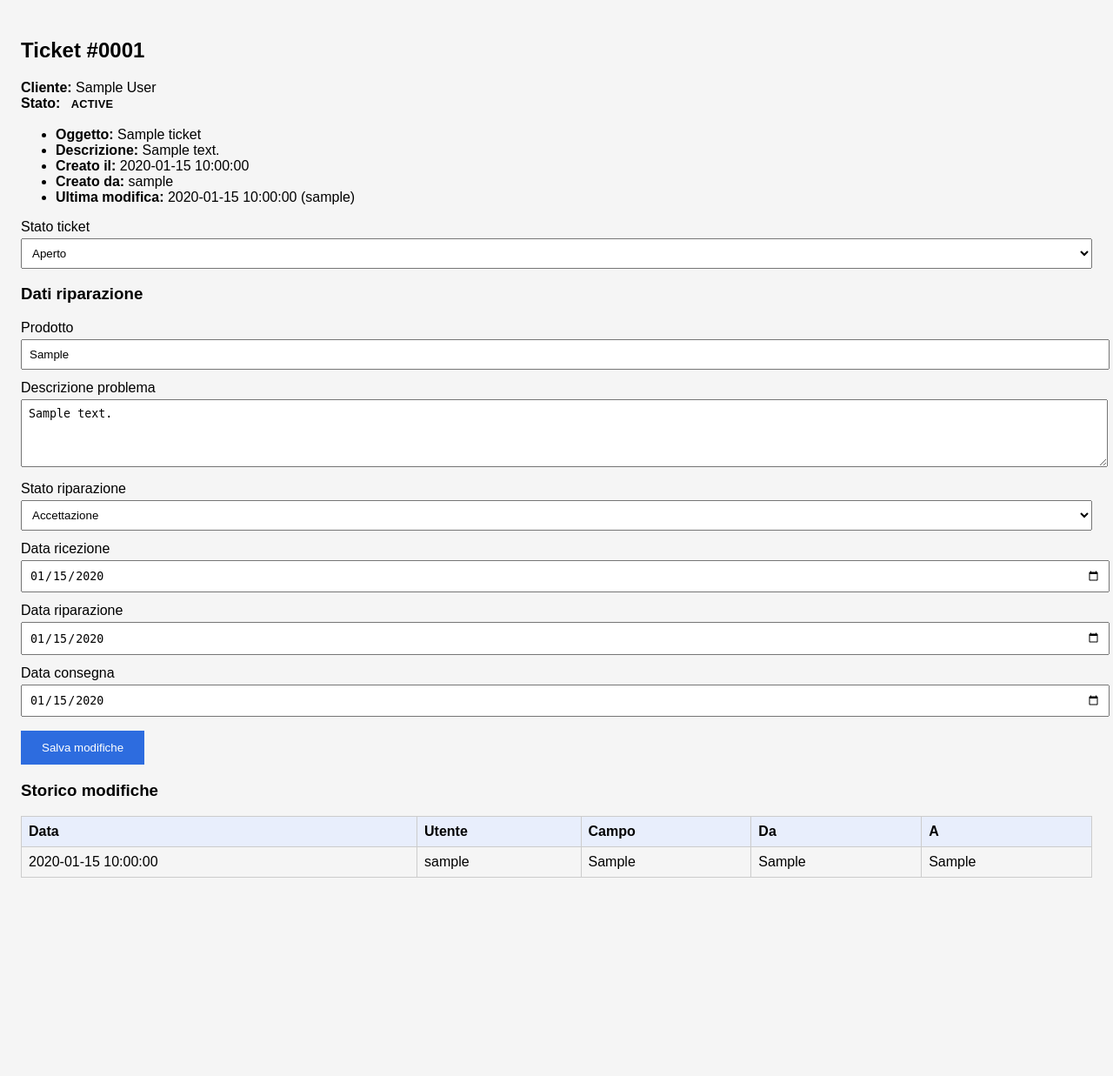
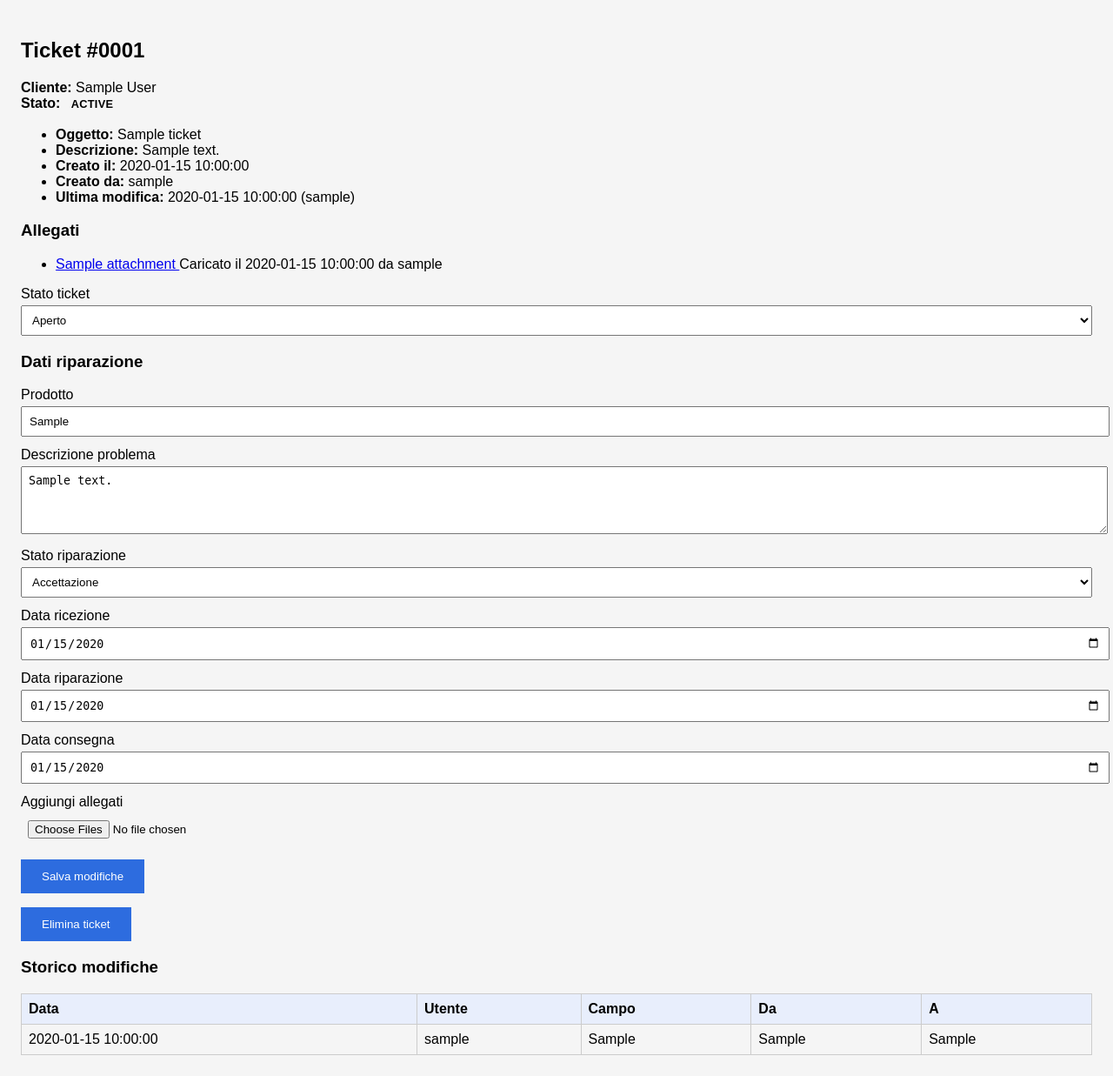
Before and after one commit to re-fagiano/GESTIONALEticket, a Flask app: page /tickets/1 in a window 1280 px wide. Shown: the part 69-1306 px from the top of the page at 87% size. Before the commit the page ends 1078 px from the top, so only its background shows below. Run offline with Flask 3, Linux system fonts and the light colour scheme; a user stored in the database is signed in; tables that the repository leaves empty hold one stand-in row (values such as "Sample post").

Commit message:
Gestione allegati per i ticket

```diff
--- a/app.py
+++ b/app.py
@@ -7,15 +7,30 @@ funzionalità per la gestione di clienti, ticket e riparazioni.
 """
 
 import os
+import re
+import uuid
 
-from flask import Flask, render_template, request, redirect, url_for, flash, abort
+from flask import (
+    Flask,
+    render_template,
+    request,
+    redirect,
+    url_for,
+    flash,
+    abort,
+    current_app,
+    send_from_directory,
+)
 from pathlib import Path
-from typing import Optional
+from typing import List, Optional, Sequence
 
 from database import get_db, init_db, close_db
 from flask_login import current_user, login_required
 
 from auth import admin_required, bp as auth_bp, login_manager
+
+from werkzeug.datastructures import FileStorage
+from werkzeug.utils import secure_filename
 
 
 TICKET_STATUSES = [
@@ -47,7 +62,158 @@ TICKET_HISTORY_FIELD_LABELS = {
     'date_received': 'Data ricezione',
     'date_repaired': 'Data riparazione',
     'date_returned': 'Data consegna',
+    'attachments': 'Allegati',
 }
+
+
+def _parse_size(value: Optional[str], default: int) -> int:
+    """Converte una stringa di dimensione (es. "10MB") in byte."""
+
+    if not value:
+        return default
+    raw_value = value.strip()
+    if not raw_value:
+        return default
+    try:
+        return int(raw_value)
+    except ValueError:
+        match = re.match(r'^(?P<number>\d+)\s*(?P<unit>[KMG]B)?$', raw_value, flags=re.IGNORECASE)
+        if not match:
+            return default
+        number = int(match.group('number'))
+        unit = match.group('unit')
+        if not unit:
+            return number
+        unit = unit.upper()
+        multipliers = {
+            'KB': 1024,
+            'MB': 1024 ** 2,
+            'GB': 1024 ** 3,
+        }
+        return number * multipliers.get(unit, 1)
+
+
+def _get_allowed_extensions(raw: Optional[str]) -> List[str]:
+    """Restituisce la lista delle estensioni consentite normalizzate."""
+
+    if not raw:
+        return ['pdf', 'png', 'jpg', 'jpeg', 'gif', 'txt', 'doc', 'docx']
+    extensions = []
+    for item in raw.split(','):
+        normalized = item.strip().lstrip('.').lower()
+        if normalized:
+            extensions.append(normalized)
+    return extensions or ['pdf', 'png', 'jpg', 'jpeg', 'gif', 'txt', 'doc', 'docx']
+
+
+def _allowed_file(filename: str) -> bool:
+    """Verifica se il file ha un'estensione consentita."""
+
+    allowed_extensions = set(current_app.config.get('ALLOWED_EXTENSIONS', []))
+    if not allowed_extensions:
+        return True
+    if '.' not in filename:
+        return False
+    ext = filename.rsplit('.', 1)[1].lower()
+    return ext in allowed_extensions
+
+
+def _save_ticket_attachments(
+    ticket_id: int,
+    files: Sequence[FileStorage],
+    uploaded_by: int,
+    db,
+) -> List[str]:
+    """Salva gli allegati sul filesystem e registra i metadati sul database."""
+
+    saved_names: List[str] = []
+    upload_folder = Path(current_app.config['UPLOAD_FOLDER'])
+    max_file_size = current_app.config.get('MAX_FILE_SIZE')
+
+    for file in files:
+        if not file or not file.filename:
+            continue
+
+        original_name = file.filename
+        safe_name = secure_filename(original_name)
+        if not safe_name:
+            flash('Impossibile caricare un file con nome non valido.', 'error')
+            continue
+
+        if not _allowed_file(safe_name):
+            flash(f"Il file {original_name} ha un'estensione non consentita.", 'error')
+            continue
+
+        file_size = file.content_length
+        if file_size is None:
+            try:
+                file.stream.seek(0, os.SEEK_END)
+                file_size = file.stream.tell()
+            except (AttributeError, OSError):
+                file_size = None
+            finally:
+                try:
+                    file.stream.seek(0)
+                except (AttributeError, OSError):
+                    pass
+
+        if max_file_size and file_size and file_size > max_file_size:
+            max_mb = max_file_size / (1024 * 1024)
+            flash(
+                f"Il file {original_name} supera la dimensione massima consentita di {max_mb:.1f} MB.",
+                'error',
+            )
+            continue
+
+        unique_name = f"{uuid.uuid4().hex}_{safe_name}"
+        destination = upload_folder / unique_name
+
+        try:
+            file.stream.seek(0)
+            file.save(destination)
+        except OSError as exc:
+            current_app.logger.exception("Errore durante il salvataggio dell'allegato")
+            flash(f"Errore nel salvataggio dell'allegato {original_name}: {exc}", 'error')
+            continue
+
+        db.execute(
+            'INSERT INTO ticket_attachments (ticket_id, file_path, original_name, content_type, uploaded_by) '
+            'VALUES (?, ?, ?, ?, ?)',
+            (
+                ticket_id,
+                unique_name,
+                original_name,
+                file.mimetype or 'application/octet-stream',
+                uploaded_by,
+            ),
+        )
+        saved_names.append(original_name)
+
+    return saved_names
+
+
+def _delete_ticket_files(ticket_id: int, db) -> None:
+    """Rimuove dal filesystem gli allegati associati a un ticket."""
+
+    upload_folder = Path(current_app.config['UPLOAD_FOLDER'])
+    attachments = db.execute(
+        'SELECT id, file_path FROM ticket_attachments WHERE ticket_id = ?',
+        (ticket_id,),
+    ).fetchall()
+
+    for attachment in attachments:
+        file_path = upload_folder / attachment['file_path']
+        try:
+            if file_path.exists():
+                file_path.unlink()
+        except OSError as exc:
+            current_app.logger.warning(
+                "Impossibile eliminare l'allegato %s: %s",
+                file_path,
+                exc,
+            )
+
+    db.execute('DELETE FROM ticket_attachments WHERE ticket_id = ?', (ticket_id,))
 
 
 def create_app() -> Flask:
@@ -57,6 +223,26 @@ def create_app() -> Flask:
     app.config['SECRET_KEY'] = 'change-me-please'
     # Percorso del database: per default è nella stessa directory del file app
     app.config.setdefault('DATABASE', str(Path(app.root_path) / 'database.db'))
+
+    # Configurazione del filesystem per gli upload
+    instance_path = Path(app.instance_path)
+    instance_path.mkdir(parents=True, exist_ok=True)
+
+    upload_folder_env = os.environ.get('UPLOAD_FOLDER')
+    upload_folder = Path(upload_folder_env) if upload_folder_env else instance_path / 'uploads'
+    upload_folder.mkdir(parents=True, exist_ok=True)
+    app.config['UPLOAD_FOLDER'] = str(upload_folder)
+
+    max_content_length = _parse_size(os.environ.get('MAX_CONTENT_LENGTH'), 16 * 1024 * 1024)
+    app.config['MAX_CONTENT_LENGTH'] = max_content_length
+
+    max_file_size = _parse_size(os.environ.get('UPLOAD_MAX_FILE_SIZE'), max_content_length)
+    if max_file_size > max_content_length:
+        max_file_size = max_content_length
+    app.config['MAX_FILE_SIZE'] = max_file_size
+
+    allowed_extensions = set(_get_allowed_extensions(os.environ.get('UPLOAD_ALLOWED_EXTENSIONS')))
+    app.config['ALLOWED_EXTENSIONS'] = allowed_extensions
 
     login_manager.init_app(app)
 
@@ -211,6 +397,25 @@ def create_app() -> Flask:
                         current_user_id,
                     ),
                 )
+                attachments = request.files.getlist('attachments')
+                saved_attachment_names = _save_ticket_attachments(
+                    ticket_id,
+                    attachments,
+                    current_user_id,
+                    db,
+                )
+                if saved_attachment_names:
+                    db.execute(
+                        'INSERT INTO ticket_history (ticket_id, field, old_value, new_value, changed_by) '
+                        'VALUES (?, ?, ?, ?, ?)',
+                        (
+                            ticket_id,
+                            'attachments',
+                            None,
+                            'Aggiunti allegati: ' + ', '.join(saved_attachment_names),
+                            current_user_id,
+                        ),
+                    )
                 db.commit()
                 flash('Ticket creato con successo.', 'success')
                 return redirect(url_for('tickets'))
@@ -244,6 +449,10 @@ def create_app() -> Flask:
             if not getattr(current_user, 'is_admin', False):
                 abort(403)
             current_user_id = int(current_user.id)
+            attachments_files = request.files.getlist('attachments')
+            attempted_attachments = any(
+                file and getattr(file, 'filename', '') for file in attachments_files
+            )
             new_status = request.form.get('status', '').strip() or ticket['status']
             if new_status not in TICKET_STATUS_VALUES:
                 flash('Stato del ticket non valido.', 'error')
@@ -282,57 +491,86 @@ def create_app() -> Flask:
             has_changes = any(
                 (ticket[field] or '') != (new_values[field] or '') for field in tracked_fields
             )
-            if not has_changes:
-                flash('Nessuna modifica rilevata.', 'info')
-                return redirect(url_for('ticket_detail', ticket_id=ticket_id))
 
-            db.execute(
-                'UPDATE tickets SET '
-                'status = ?, product = ?, issue_description = ?, repair_status = ?, '
-                'date_received = ?, date_repaired = ?, date_returned = ?, '
-                'last_modified_by = ?, updated_at = CURRENT_TIMESTAMP '
-                'WHERE id = ?',
-                (
-                    new_status,
-                    product,
-                    issue_description,
-                    repair_status,
-                    date_received,
-                    date_repaired,
-                    date_returned,
-                    current_user_id,
-                    ticket_id,
-                ),
+            if has_changes:
+                db.execute(
+                    'UPDATE tickets SET '
+                    'status = ?, product = ?, issue_description = ?, repair_status = ?, '
+                    'date_received = ?, date_repaired = ?, date_returned = ?, '
+                    'last_modified_by = ?, updated_at = CURRENT_TIMESTAMP '
+                    'WHERE id = ?',
+                    (
+                        new_status,
+                        product,
+                        issue_description,
+                        repair_status,
+                        date_received,
+                        date_repaired,
+                        date_returned,
+                        current_user_id,
+                        ticket_id,
+                    ),
+                )
+
+                def _format_value(key: str, value):
+                    if value is None:
+                        return None
+                    if key == 'status':
+                        return TICKET_STATUS_LABELS.get(value, value)
+                    if key == 'repair_status':
+                        return REPAIR_STATUS_LABELS.get(value, value)
+                    return str(value)
+
+                for field in tracked_fields:
+                    old_raw = ticket[field]
+                    new_raw = new_values[field]
+                    if (old_raw or '') == (new_raw or ''):
+                        continue
+
+                    db.execute(
+                        'INSERT INTO ticket_history (ticket_id, field, old_value, new_value, changed_by) '
+                        'VALUES (?, ?, ?, ?, ?)',
+                        (
+                            ticket_id,
+                            field,
+                            _format_value(field, old_raw),
+                            _format_value(field, new_raw),
+                            current_user_id,
+                        ),
+                    )
+
+            saved_attachment_names = _save_ticket_attachments(
+                ticket_id,
+                attachments_files,
+                current_user_id,
+                db,
             )
 
-            def _format_value(key: str, value):
-                if value is None:
-                    return None
-                if key == 'status':
-                    return TICKET_STATUS_LABELS.get(value, value)
-                if key == 'repair_status':
-                    return REPAIR_STATUS_LABELS.get(value, value)
-                return str(value)
-
-            for field in tracked_fields:
-                old_raw = ticket[field]
-                new_raw = new_values[field]
-                if (old_raw or '') == (new_raw or ''):
-                    continue
-
+            if saved_attachment_names:
                 db.execute(
                     'INSERT INTO ticket_history (ticket_id, field, old_value, new_value, changed_by) '
                     'VALUES (?, ?, ?, ?, ?)',
                     (
                         ticket_id,
-                        field,
-                        _format_value(field, old_raw),
-                        _format_value(field, new_raw),
+                        'attachments',
+                        None,
+                        'Aggiunti allegati: ' + ', '.join(saved_attachment_names),
                         current_user_id,
                     ),
                 )
+
+            if not has_changes and not saved_attachment_names:
+                if not attempted_attachments:
+                    flash('Nessuna modifica rilevata.', 'info')
+                return redirect(url_for('ticket_detail', ticket_id=ticket_id))
+
             db.commit()
-            flash('Ticket aggiornato con successo.', 'success')
+            if has_changes and saved_attachment_names:
+                flash('Ticket aggiornato e allegati caricati con successo.', 'success')
+            elif has_changes:
+                flash('Ticket aggiornato con successo.', 'success')
+            else:
+                flash('Allegati caricati con successo.', 'success')
             return redirect(url_for('ticket_detail', ticket_id=ticket_id))
 
         history_entries = db.execute(
@@ -344,6 +582,14 @@ def create_app() -> Flask:
             'ORDER BY h.changed_at DESC, h.id DESC',
             (ticket_id,),
         ).fetchall()
+        attachments = db.execute(
+            'SELECT a.*, u.username AS uploaded_by_username '
+            'FROM ticket_attachments a '
+            'LEFT JOIN users u ON a.uploaded_by = u.id '
+            'WHERE a.ticket_id = ? '
+            'ORDER BY a.uploaded_at DESC, a.id DESC',
+            (ticket_id,),
+        ).fetchall()
         return render_template(
             'ticket_detail.html',
             ticket=ticket,
@@ -353,7 +599,53 @@ def create_app() -> Flask:
             repair_status_labels=REPAIR_STATUS_LABELS,
             history_entries=history_entries,
             ticket_history_field_labels=TICKET_HISTORY_FIELD_LABELS,
+            attachments=attachments,
         )
+
+    @app.route('/tickets/<int:ticket_id>/attachments/<int:attachment_id>')
+    @login_required
+    def download_ticket_attachment(ticket_id: int, attachment_id: int):
+        db = get_db()
+        attachment = db.execute(
+            'SELECT a.*, t.id AS ticket_id '
+            'FROM ticket_attachments a '
+            'JOIN tickets t ON a.ticket_id = t.id '
+            'WHERE a.id = ? AND a.ticket_id = ?',
+            (attachment_id, ticket_id),
+        ).fetchone()
+        if attachment is None:
+            abort(404)
+
+        file_path = Path(current_app.config['UPLOAD_FOLDER']) / attachment['file_path']
+        if not file_path.exists():
+            current_app.logger.warning(
+                "File allegato mancante: ticket %s, attachment %s",
+                ticket_id,
+                attachment_id,
+            )
+            abort(404)
+
+        return send_from_directory(
+            current_app.config['UPLOAD_FOLDER'],
+            attachment['file_path'],
+            as_attachment=True,
+            download_name=attachment['original_name'],
+        )
+
+    @app.route('/tickets/<int:ticket_id>/delete', methods=['POST'])
+    @admin_required
+    def delete_ticket(ticket_id: int):
+        db = get_db()
+        ticket = db.execute('SELECT id FROM tickets WHERE id = ?', (ticket_id,)).fetchone()
+        if ticket is None:
+            flash('Ticket non trovato.', 'error')
+            return redirect(url_for('tickets'))
+
+        _delete_ticket_files(ticket_id, db)
+        db.execute('DELETE FROM tickets WHERE id = ?', (ticket_id,))
+        db.commit()
+        flash('Ticket eliminato con successo.', 'success')
+        return redirect(url_for('tickets'))
 
     # Lista delle riparazioni
     @app.route('/repairs')
--- a/templates/add_ticket.html
+++ b/templates/add_ticket.html
@@ -2,7 +2,7 @@
 {% block title %}Nuovo ticket{% endblock %}
 {% block content %}
 <h2>Crea ticket</h2>
-<form method="post">
+<form method="post" enctype="multipart/form-data">
     <label for="customer_id">Cliente *</label>
     <select id="customer_id" name="customer_id" required>
         <option value="">-- seleziona --</option>
@@ -42,6 +42,9 @@
     <label for="date_returned">Data consegna</label>
     <input type="date" id="date_returned" name="date_returned" value="{{ request.form.get('date_returned', '') }}">
 
+    <label for="attachments">Allegati</label>
+    <input type="file" id="attachments" name="attachments" multiple>
+
     <button type="submit">Salva</button>
 </form>
 {% endblock %}
--- a/templates/ticket_detail.html
+++ b/templates/ticket_detail.html
@@ -27,7 +27,29 @@
         {% endif %}
     </li>
 </ul>
-<form method="post" class="ticket-edit-form">
+<section class="ticket-attachments">
+    <h3>Allegati</h3>
+    {% if attachments %}
+    <ul class="attachment-list">
+        {% for attachment in attachments %}
+        <li>
+            <a href="{{ url_for('download_ticket_attachment', ticket_id=ticket['id'], attachment_id=attachment['id']) }}">
+                {{ attachment['original_name'] }}
+            </a>
+            <span class="meta">
+                Caricato il {{ attachment['uploaded_at'] }}
+                {% if attachment['uploaded_by_username'] %}
+                da {{ attachment['uploaded_by_username'] }}
+                {% endif %}
+            </span>
+        </li>
+        {% endfor %}
+    </ul>
+    {% else %}
+    <p class="info">Nessun allegato caricato per questo ticket.</p>
+    {% endif %}
+</section>
+<form method="post" class="ticket-edit-form" enctype="multipart/form-data">
     <label for="status">Stato ticket</label>
     <select id="status" name="status" {% if not can_edit %}disabled{% endif %}>
         {% for value, label in ticket_statuses %}
@@ -59,11 +81,18 @@
     <input type="date" id="date_returned" name="date_returned" value="{{ ticket['date_returned'] or '' }}" {% if not can_edit %}readonly{% endif %}>
 
     {% if can_edit %}
+    <label for="attachments">Aggiungi allegati</label>
+    <input type="file" id="attachments" name="attachments" multiple>
     <button type="submit">Salva modifiche</button>
     {% else %}
     <p class="info">Solo un amministratore può modificare lo stato del ticket e i dati di riparazione.</p>
     {% endif %}
 </form>
+{% if can_edit %}
+<form method="post" action="{{ url_for('delete_ticket', ticket_id=ticket['id']) }}" class="ticket-delete-form" onsubmit="return confirm('Confermi l\'eliminazione del ticket? Gli allegati verranno rimossi definitivamente.');">
+    <button type="submit" class="danger">Elimina ticket</button>
+</form>
+{% endif %}
 
 <section class="ticket-history">
     <h3>Storico modifiche</h3>
```
Also changed, not shown: database.py (+15 -0 lines), schema.sql (+14 -0 lines).
